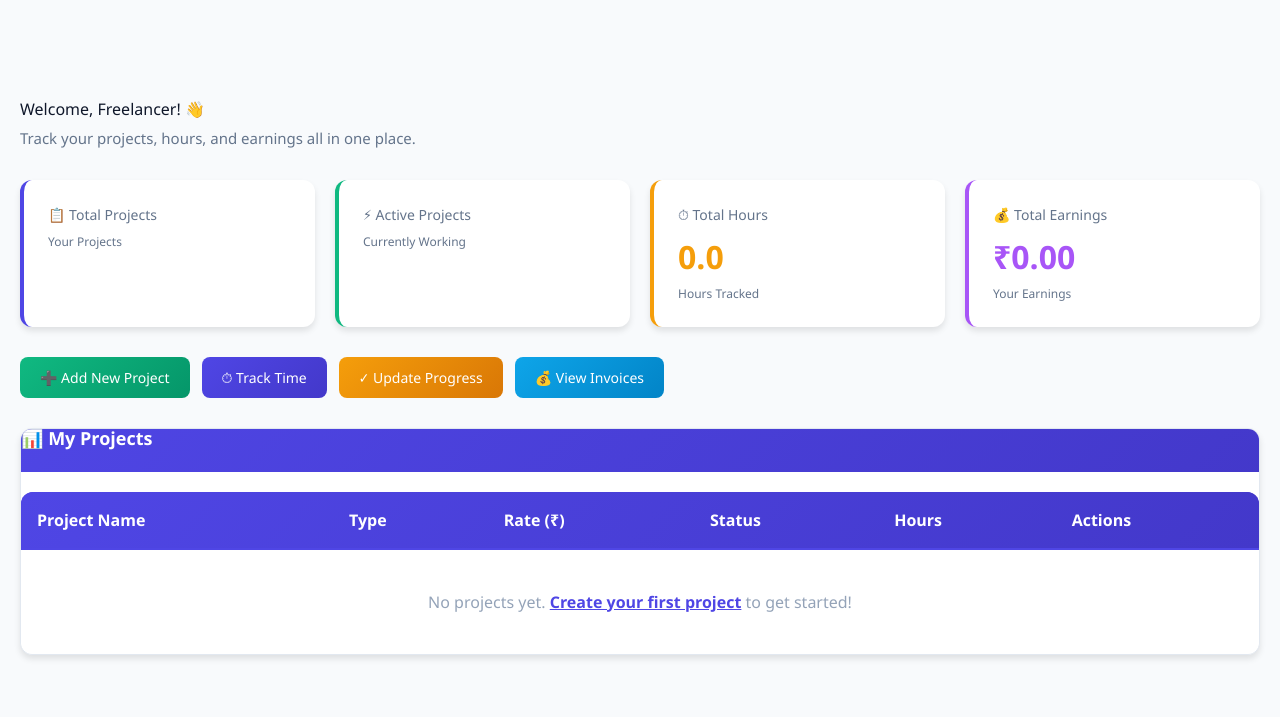
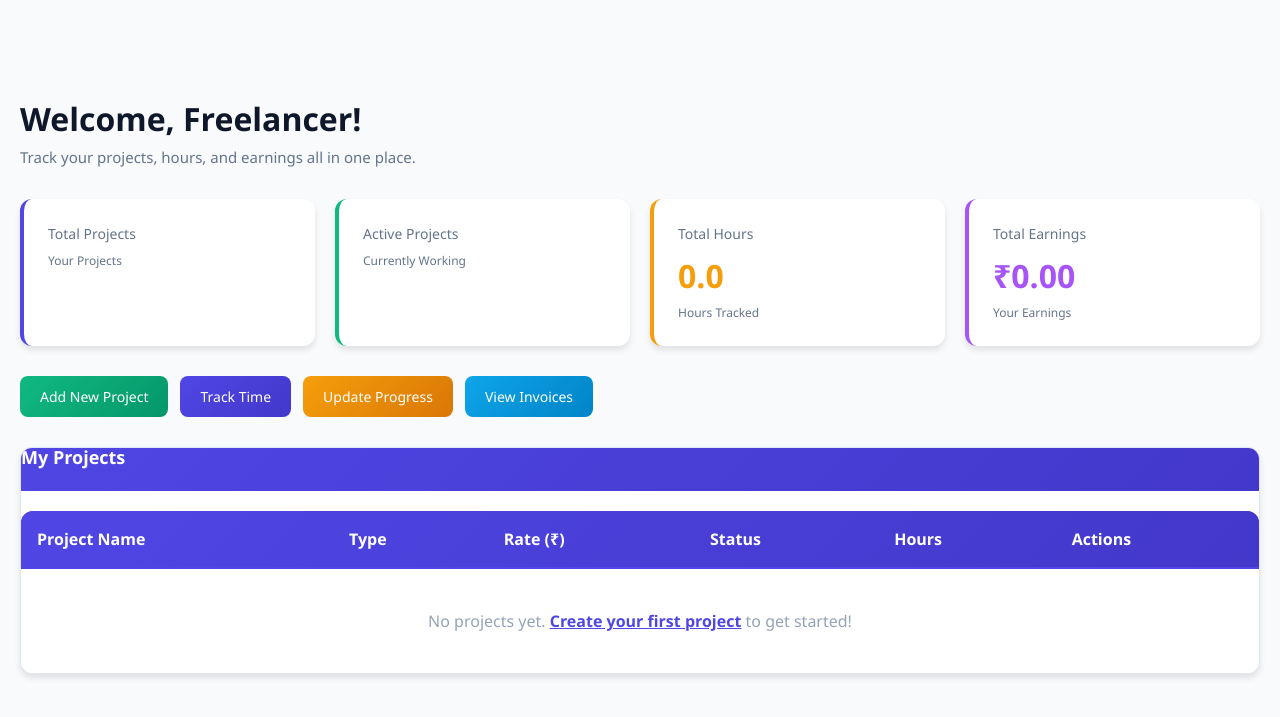
Before and after one commit to Ohil09/Freelancer, a Flask app: template templates/dashboard.html in a window 1280 px wide. Shown: the top 717 px of the page. Run offline with Flask 3, Linux system fonts and the light colour scheme; the template is opened without the code that fills it, so the values that code supplies are empty; some libraries are stand-ins or nearby versions.

Commit message:
UI rework

```diff
--- a/templates/base.html
+++ b/templates/base.html
@@ -73,10 +73,11 @@
         .navbar-link {
             color: white;
             text-decoration: none;
-            padding: 8px 16px;
+            padding: 10px 18px;
             border-radius: 6px;
             transition: all 0.3s ease;
-            font-size: 14px;
+            font-size: 16px;
+            font-weight: 500;
             white-space: nowrap;
         }
 
--- a/templates/dashboard.html
+++ b/templates/dashboard.html
@@ -8,7 +8,7 @@
     <div>
         <!-- PAGE HEADER -->
         <div style="margin-bottom: 30px;">
-            <h1 style="margin-bottom: 8px;">Admin Dashboard</h1>
+            <h1 style="margin-bottom: 8px; font-size: 32px; font-weight: 600;">Admin Dashboard</h1>
             <p style="color: #64748b; font-size: 15px;">Welcome back! Here's what's happening with your system.</p>
         </div>
 
@@ -16,28 +16,28 @@
         <div class="grid-4" style="margin-bottom: 30px;">
             <!-- TOTAL USERS CARD -->
             <div class="stat-card" style="border-left-color: #4f46e5;">
-                <div class="stat-label">👥 Total Users</div>
+                <div class="stat-label">Total Users</div>
                 <div class="stat-value" style="color: #4f46e5;">{{ total_users }}</div>
                 <div class="stat-change">Freelancers & Admins</div>
             </div>
 
             <!-- TOTAL PROJECTS CARD -->
             <div class="stat-card" style="border-left-color: #10b981;">
-                <div class="stat-label">📋 Total Projects</div>
+                <div class="stat-label">Total Projects</div>
                 <div class="stat-value" style="color: #10b981;">{{ total_projects }}</div>
                 <div class="stat-change">All Project Types</div>
             </div>
 
             <!-- ACTIVE PROJECTS CARD -->
             <div class="stat-card" style="border-left-color: #f59e0b;">
-                <div class="stat-label">⚡ Active Projects</div>
+                <div class="stat-label">Active Projects</div>
                 <div class="stat-value" style="color: #f59e0b;">{{ active_projects }}</div>
                 <div class="stat-change">Currently Running</div>
             </div>
 
             <!-- TOTAL HOURS CARD -->
             <div class="stat-card" style="border-left-color: #a855f7;">
-                <div class="stat-label">⏱ Total Hours</div>
+                <div class="stat-label">Total Hours</div>
                 <div class="stat-value" style="color: #a855f7;">{{ "%.1f"|format(total_hours) }}</div>
                 <div class="stat-change">Tracked Hours</div>
             </div>
@@ -45,14 +45,14 @@
 
         <!-- TOTAL EARNINGS CARD -->
         <div class="card" style="background: linear-gradient(135deg, #10b981 0%, #059669 100%); color: white; margin-bottom: 30px; border: none;">
-            <div style="font-size: 16px; opacity: 0.9; margin-bottom: 10px;">💰 Total System Earnings</div>
+            <div style="font-size: 16px; opacity: 0.9; margin-bottom: 10px;">Total System Earnings</div>
             <div style="font-size: 36px; font-weight: bold;">₹{{ "%.2f"|format(total_earnings) }}</div>
             <div style="font-size: 13px; opacity: 0.8; margin-top: 5px;">Cumulative earnings from all projects</div>
         </div>
 
         <!-- PROJECTS TABLE -->
         <div class="card" style="padding: 0; overflow: hidden;">
-            <div class="card-header">📊 All Projects Overview</div>
+            <div class="card-header">All Projects Overview</div>
 
             <div style="overflow-x: auto;">
                 <table style="margin-top: 0; box-shadow: none;">
@@ -79,11 +79,11 @@
                                 <td style="font-weight: 600;">₹{{ project.rate }}</td>
                                 <td>
                                     {% if project.status == "Active" %}
-                                        <span class="badge badge-success">✓ Active</span>
+                                        <span class="badge badge-success">Active</span>
                                     {% elif project.status == "Completed" %}
-                                        <span class="badge badge-info">✓ Completed</span>
+                                        <span class="badge badge-info">Completed</span>
                                     {% elif project.status == "Inactive" %}
-                                        <span class="badge" style="background-color: #f3f4f6; color: #64748b;">⊘ Inactive</span>
+                                        <span class="badge" style="background-color: #f3f4f6; color: #64748b;">Inactive</span>
                                     {% else %}
                                         <span class="badge badge-warning">{{ project.status }}</span>
                                     {% endif %}
@@ -118,7 +118,7 @@
     <div>
         <!-- PAGE HEADER -->
         <div style="margin-bottom: 30px;">
-            <h1 style="margin-bottom: 8px;">Welcome, {{ session.get('username', 'Freelancer') }}! 👋</h1>
+            <h1 style="margin-bottom: 8px; font-size: 32px; font-weight: 600;">Welcome, {{ session.get('username', 'Freelancer') }}!</h1>
             <p style="color: #64748b; font-size: 15px;">Track your projects, hours, and earnings all in one place.</p>
         </div>
 
@@ -126,28 +126,28 @@
         <div class="grid-4" style="margin-bottom: 30px;">
             <!-- TOTAL PROJECTS CARD -->
             <div class="stat-card" style="border-left-color: #4f46e5;">
-                <div class="stat-label">📋 Total Projects</div>
+                <div class="stat-label">Total Projects</div>
                 <div class="stat-value" style="color: #4f46e5;">{{ total_projects }}</div>
                 <div class="stat-change">Your Projects</div>
             </div>
 
             <!-- ACTIVE PROJECTS CARD -->
             <div class="stat-card" style="border-left-color: #10b981;">
-                <div class="stat-label">⚡ Active Projects</div>
+                <div class="stat-label">Active Projects</div>
                 <div class="stat-value" style="color: #10b981;">{{ active_projects }}</div>
                 <div class="stat-change">Currently Working</div>
             </div>
 
             <!-- TOTAL HOURS CARD -->
             <div class="stat-card" style="border-left-color: #f59e0b;">
-                <div class="stat-label">⏱ Total Hours</div>
+                <div class="stat-label">Total Hours</div>
                 <div class="stat-value" style="color: #f59e0b;">{{ "%.1f"|format(total_hours) }}</div>
                 <div class="stat-change">Hours Tracked</div>
             </div>
 
             <!-- TOTAL EARNINGS CARD -->
             <div class="stat-card" style="border-left-color: #a855f7;">
-                <div class="stat-label">💰 Total Earnings</div>
+                <div class="stat-label">Total Earnings</div>
                 <div class="stat-value" style="color: #a855f7;">₹{{ "%.2f"|format(total_earnings) }}</div>
                 <div class="stat-change">Your Earnings</div>
             </div>
@@ -156,22 +156,22 @@
         <!-- QUICK ACTIONS -->
         <div style="display: flex; gap: 12px; margin-bottom: 30px; flex-wrap: wrap;">
             <a href="/add_project" class="btn btn-secondary" style="display: inline-flex; align-items: center; gap: 8px;">
-                ➕ Add New Project
+                Add New Project
             </a>
             <a href="/time_tracking" class="btn btn-primary" style="display: inline-flex; align-items: center; gap: 8px;">
-                ⏱ Track Time
+                Track Time
             </a>
             <a href="/project_progress" class="btn btn-accent" style="display: inline-flex; align-items: center; gap: 8px;">
-                ✓ Update Progress
+                Update Progress
             </a>
             <a href="/invoices" class="btn btn-info" style="display: inline-flex; align-items: center; gap: 8px;">
-                💰 View Invoices
+                View Invoices
             </a>
         </div>
 
         <!-- PROJECTS TABLE -->
         <div class="card" style="padding: 0; overflow: hidden;">
-            <div class="card-header">📊 My Projects</div>
+            <div class="card-header">My Projects</div>
 
             <div style="overflow-x: auto;">
                 <table style="margin-top: 0; box-shadow: none;">
@@ -198,11 +198,11 @@
                                 <td style="font-weight: 600;">₹{{ project.rate }}</td>
                                 <td>
                                     {% if project.status == "Active" %}
-                                        <span class="badge badge-success">✓ Active</span>
+                                        <span class="badge badge-success">Active</span>
                                     {% elif project.status == "Completed" %}
-                                        <span class="badge badge-info">✓ Completed</span>
+                                        <span class="badge badge-info">Completed</span>
                                     {% elif project.status == "Inactive" %}
-                                        <span class="badge" style="background-color: #f3f4f6; color: #64748b;">⊘ Inactive</span>
+                                        <span class="badge" style="background-color: #f3f4f6; color: #64748b;">Inactive</span>
                                     {% else %}
                                         <span class="badge badge-warning">{{ project.status }}</span>
                                     {% endif %}
@@ -211,16 +211,16 @@
                                 <td>
                                     <div style="display: flex; gap: 6px; flex-wrap: wrap;">
                                         <a href="/time/{{ project.id }}" class="btn btn-primary" style="padding: 6px 12px; font-size: 12px;">
-                                            ⏱ Track
+                                            Track
                                         </a>
                                         <a href="/edit_project/{{ project.id }}" class="btn btn-accent" style="padding: 6px 12px; font-size: 12px;">
-                                            ✎ Edit
+                                            Edit
                                         </a>
                                         <a href="/invoice/{{ project.id }}" class="btn btn-secondary" style="padding: 6px 12px; font-size: 12px;">
-                                            💰 Invoice
+                                            Invoice
                                         </a>
                                         <a href="/delete_project/{{ project.id }}" class="btn btn-danger" style="padding: 6px 12px; font-size: 12px;" onclick="return confirm('Are you sure you want to delete this project?');">
-                                            🗑 Delete
+                                            Delete
                                         </a>
                                     </div>
                                 </td>
```
Also changed, not shown: templates/add_project.html (+5 -5 lines), templates/admin_dashboard.html (+10 -10 lines), templates/edit_project.html (+4 -4 lines), templates/freelancer_dashboard.html (+17 -17 lines), templates/invoices.html (+7 -7 lines), templates/manage_users.html (+8 -8 lines), templates/payments.html (+8 -8 lines), templates/projects.html (+9 -9 lines), templates/time_tracking.html (+8 -8 lines), database.db (deleted), 1 other file.
